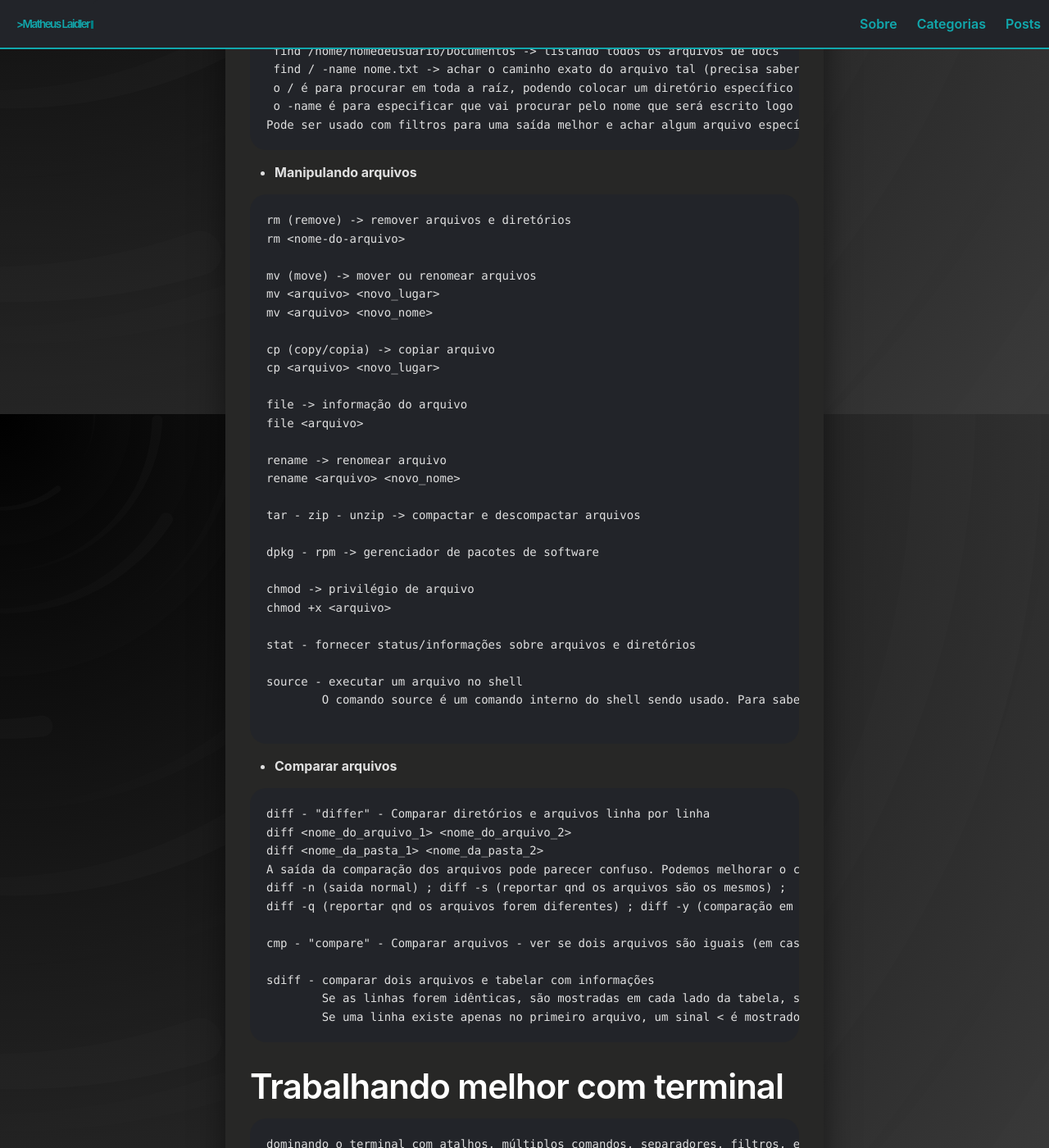
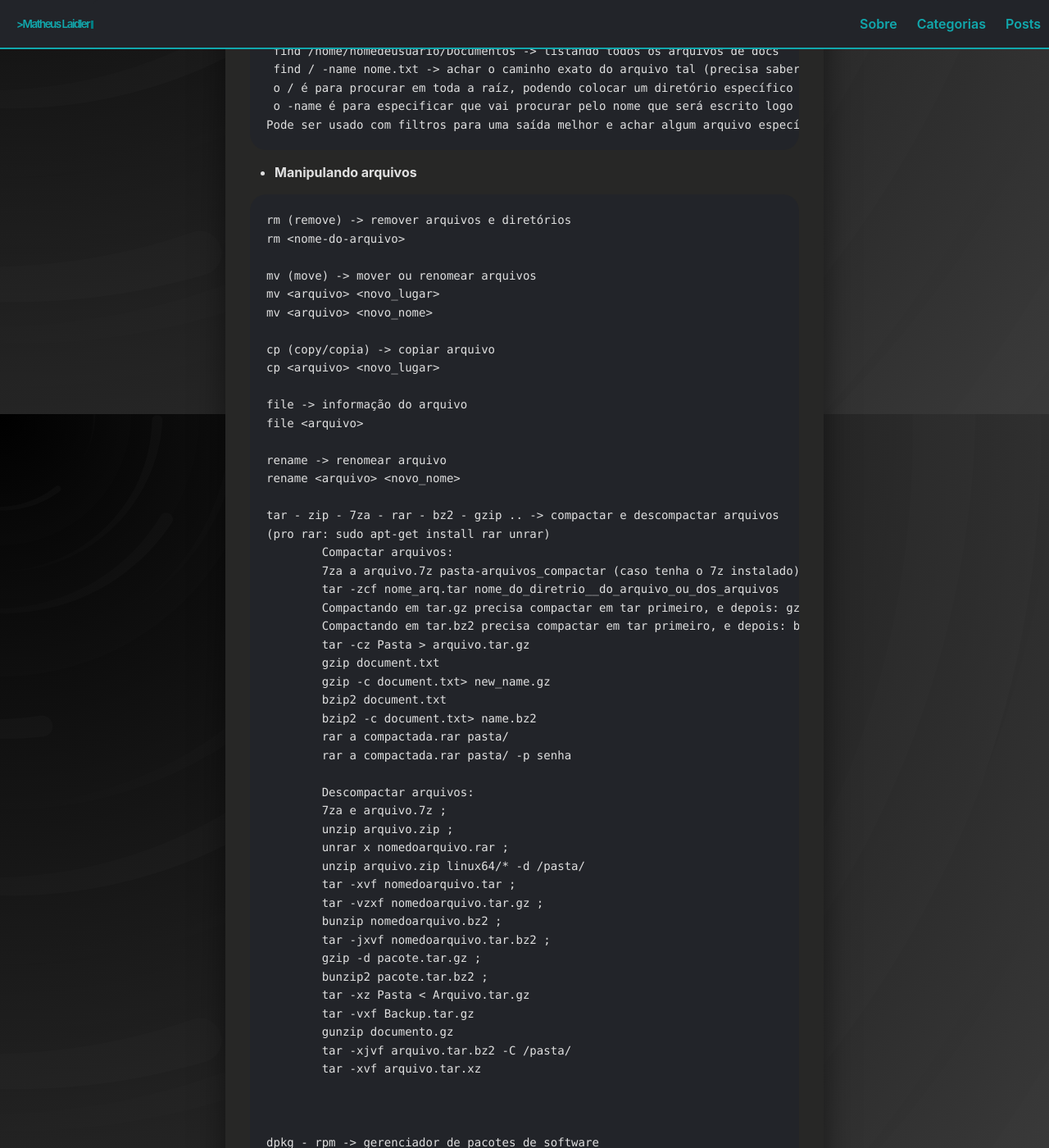
Before and after one commit to matheuslaidler/Tech-Jekyll-Old, a Jekyll site: the page built from _posts/2020-02-25-terminal.md, in a window 1280 px wide and 1400 px high, scrolled down 17735 px. Shown: the whole window at 82% size. Built offline with Jekyll 4.4.1, drawn with Linux system fonts in a browser that asks for light colours; some of the changed text lies outside the part shown.

Commit message:
Update 2020-02-25-terminal.md

```diff
--- a/_posts/2020-02-25-terminal.md
+++ b/_posts/2020-02-25-terminal.md
@@ -595,7 +595,39 @@ file <arquivo>
 rename -> renomear arquivo
 rename <arquivo> <novo_nome>
 
-tar - zip - unzip -> compactar e descompactar arquivos
+tar - zip - 7za - rar - bz2 - gzip .. -> compactar e descompactar arquivos
+(pro rar: sudo apt-get install rar unrar)
+	Compactar arquivos:
+	7za a arquivo.7z pasta-arquivos_compactar (caso tenha o 7z instalado)
+	tar -zcf nome_arq.tar nome_do_diretrio__do_arquivo_ou_dos_arquivos
+	Compactando em tar.gz precisa compactar em tar primeiro, e depois: gzip -9 nomedessearquivo.tar
+	Compactando em tar.bz2 precisa compactar em tar primeiro, e depois: bzip2 nome_arq.tar
+	tar -cz Pasta > arquivo.tar.gz
+	gzip document.txt
+	gzip -c document.txt> new_name.gz
+	bzip2 document.txt
+	bzip2 -c document.txt> name.bz2
+	rar a compactada.rar pasta/
+	rar a compactada.rar pasta/ -p senha
+
+	Descompactar arquivos:
+	7za e arquivo.7z ;
+	unzip arquivo.zip ;
+	unrar x nomedoarquivo.rar ;
+	unzip arquivo.zip linux64/* -d /pasta/
+	tar -xvf nomedoarquivo.tar ;
+	tar -vzxf nomedoarquivo.tar.gz ;
+	bunzip nomedoarquivo.bz2 ;
+	tar -jxvf nomedoarquivo.tar.bz2 ;
+	gzip -d pacote.tar.gz ;
+	bunzip2 pacote.tar.bz2 ;
+	tar -xz Pasta < Arquivo.tar.gz
+	tar -vxf Backup.tar.gz
+	gunzip documento.gz
+	tar -xjvf arquivo.tar.bz2 -C /pasta/
+	tar -xvf arquivo.tar.xz
+
+
 
 dpkg - rpm -> gerenciador de pacotes de software
 
```
